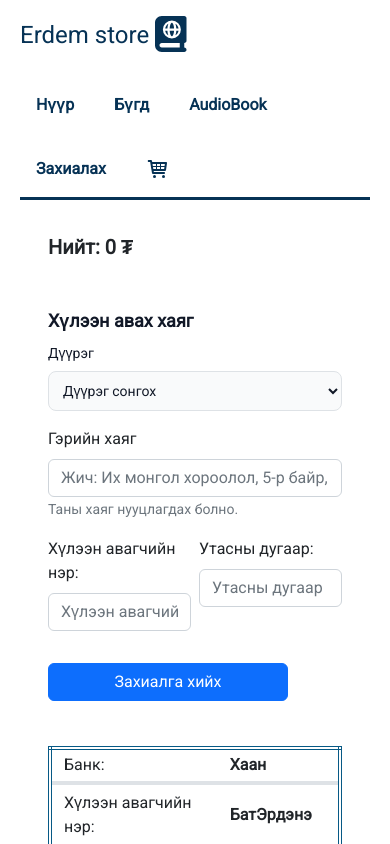
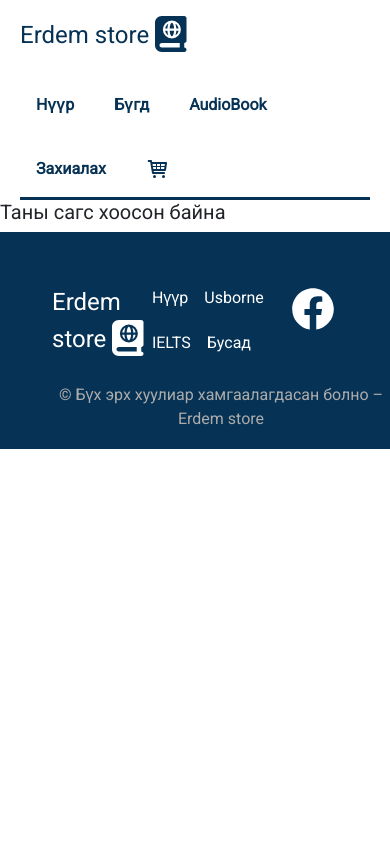
Before and after one commit to BNamuun/BookStore, a React (Create React App) app: page /makeOrder in a window 390 px wide. Shown: the top 844 px of the page. Built offline with nearby package versions, Linux system fonts and the light colour scheme.

Commit message:
mobile Responsive, add table, order button work, connection with mongoose

```diff
--- /dev/null
+++ b/src/Components/account.js
@@ -0,0 +1,49 @@
+import { useContext } from "react";
+import CartContext from "../context/cart/CartContext";
+const numeral = require("numeral");
+
+export function Account() {
+  const { items } = useContext(CartContext);
+  return (
+    <>
+      <table class="border-double border-4 border-sky-800 w-full my-1.5">
+        <tbody>
+          <tr className="border border-b-3">
+            <td className=" pl-3">Банк:</td>
+            <td className=" pl-3 font-bold">Хаан</td>
+          </tr>
+          <tr className="border border-b-3">
+            <td className=" pl-3">Хүлээн авагчийн нэр:</td>
+            <td className=" pl-3 font-bold">БатЭрдэнэ</td>
+          </tr>
+          <tr className="border border-b-3">
+            <td className=" pl-3">Данс:</td>
+            <td className=" pl-3 font-bold">5019-7164-77</td>
+          </tr>
+          <tr className="border border-b-3">
+            <td className=" pl-3"> Дүн</td>
+            <td className=" pl-3 font-bold">
+              {" "}
+              {numeral(
+                items.reduce((total, cartItem) => {
+                  const item = items.find((i) => i.id === cartItem.id);
+                  return total + (item?.price || 0) * cartItem.quantity;
+                }, 0)
+              ).format("0,0 ")}{" "}
+              ₮
+            </td>
+          </tr>
+          <tr>
+            <td className=" pl-3"> Гүйлгээний утга:</td>
+            <td className=" pl-3 font-bold">Утасны дугаар</td>
+          </tr>
+        </tbody>
+      </table>
+      <div>
+        <span>
+          Та 24 цагийн дотор шилжүүлснээр таны захиалга амжилттай хийгдэнэ
+        </span>
+      </div>
+    </>
+  );
+}
--- /dev/null
+++ b/src/Components/accountModal.js
@@ -0,0 +1,36 @@
+import React, { useState } from "react";
+import Button from "react-bootstrap/Button";
+import Modal from "react-bootstrap/Modal";
+import { Account } from "./account";
+
+function ModalAccount() {
+  const [show, setShow] = useState(false);
+
+  const handleClose = () => setShow(false);
+  const handleShow = () => setShow(true);
+
+  return (
+    <>
+      <Button variant="primary" onClick={handleShow}>
+        Launch demo modal
+      </Button>
+
+      <Modal show={show} onHide={handleClose} animation={false}>
+        <Modal.Header closeButton>
+          <Modal.Title> Төлбөр </Modal.Title>
+        </Modal.Header>
+        <Modal.Body>
+          <Account />
+        </Modal.Body>
+        <Modal.Footer>
+          <Button variant="secondary" onClick={handleClose}>
+            Close
+          </Button>
+          <Button variant="primary" onClick={handleClose}>
+            Save Changes
+          </Button>
+        </Modal.Footer>
+      </Modal>
+    </>
+  );
+}
--- a/src/Components/makeOrder.js
+++ b/src/Components/makeOrder.js
@@ -1,18 +1,52 @@
+import React from "react";
 import { useContext, useState } from "react";
 import CartContext from "../context/cart/CartContext";
 import { RiDeleteBin6Line } from "react-icons/ri";
 import { formatCurrency } from "./formatCurrency";
+import Modal from "react-bootstrap/Modal";
 import Form from "react-bootstrap/Form";
 import Button from "react-bootstrap/Button";
+import { useNavigate } from "react-router-dom";
+import { Account } from "./account";
+import axios from "axios";
 const numeral = require("numeral");
 export function MakeOrder() {
   const { items } = useContext(CartContext);
-  const [showForm, setShowForm] = useState(false);
-  // const [increaseAmount, setIncreaseAmount] = useState(Number(items.quantity));
-  // const [decreaseAmount, setDecreaseAmount] = useState(Number(items.quantity));
+  const [totalPrice, setTotalPrice] = useState(false);
+  const [show, setShow] = useState(false);
+
+  const handleClose = () => setShow(false);
+  const handleShow = () => setShow(true);
+  const [isRequiredFilled, setIsRequiredFilled] = useState(false);
+
   const { handleUpdateQuantity, handledeleteItem } = useContext(CartContext);
+  const initialValues = {
+    phoneNumber: "",
+    district: "",
+    name: "",
+    address: "",
+    date: "",
+    order: items.map((item) => ({
+      bookName: item.title,
+      quantity: item.quantity,
+    })),
+    fee: numeral(
+      items.reduce((total, cartItem) => {
+        const item = items.find((i) => i.id === cartItem.id);
+        return total + (item?.price || 0) * cartItem.quantity;
+      }, 0)
+    ).format("0,0 "),
+  };
+
+  const [orderDetail, setOrderDetail] = useState(initialValues);
+  function handleOrderDetails(e) {
+    const value = e.target.value;
+    setOrderDetail({
+      ...orderDetail,
+      [e.target.name]: value,
+    });
+  }
   if (!items) return null;
-  console.log(items);
   function increasetQtity(item) {
     if (item.quantity >= 1) {
       const newQuantity = item.quantity + 1;
@@ -27,10 +61,24 @@
       handleUpdateQuantity(item.id, newQuantity);
     }
   }
-  return (
+  const handleSubmitOrder = async () => {
+    handleShow();
+    // orderDetail.date = new Date().toLocaleString();
+    // axios
+    //   .post(`http://localhost:8000/orderDetails`, orderDetail)
+    //   .then((res) => {
+    //     const { status } = res;
+    //     if (status === 201) {
+    //       alert("Захиалга амжилттай хийгдлээ");
+    //     }
+    //   });
+    // console.log(orderDetail);
+    // Handle form submission logic here
+  };
+  return items.length > 0 ? (
     <div className="max-w-screen-xl px-5 m-auto py-8">
       {/* <h2> Таны сагс</h2> */}
-      <div className="grid lg:grid-cols-2 gap-x-10 min-h-screen">
+      <div className="grid lg:grid-cols-2 md:grid-col-2 grid-cols-1 gap-x-10 min-h-screen">
         <div className="">
           {items.map((item) => (
             <>
@@ -97,93 +145,90 @@
           </h4>
           <Form>
             <label
-              for="countries"
-              class="block mb-2 text-sm font-medium text-gray-900 dark:text-white"
+              htmlFor="countries"
+              className="block mb-2 text-sm font-medium text-gray-900 dark:text-white"
             >
               Дүүрэг
             </label>
             <select
+              name="district"
               id="countries"
-              class="bg-gray-50 border border-gray-300 text-gray-900 text-sm rounded-lg mb-3  focus:ring-blue-500 focus:border-blue-500 block w-full p-2.5 dark:bg-gray-700 dark:border-gray-600 dark:placeholder-gray-400 dark:text-white dark:focus:ring-blue-500 dark:focus:border-blue-500"
+              className="bg-gray-50 border border-gray-300 text-gray-900 text-sm rounded-lg mb-3  focus:ring-blue-500 focus:border-blue-500 block w-full p-2.5 dark:bg-gray-700 dark:border-gray-600 dark:placeholder-gray-400 dark:text-white dark:focus:ring-blue-500 dark:focus:border-blue-500"
+              onChange={handleOrderDetails}
+              value={orderDetail.district}
             >
               <option selected>Дүүрэг сонгох</option>
-              <option value="US">УБ-Баянгол</option>
-              <option value="CA">УБ-Баянзүрх</option>
-              <option value="CA">УБ-Сонгинохайрхан</option>
-              <option value="CA">УБ-Сүхбаатар</option>
-              <option value="CA">УБ-Хан-Уул</option>
-              <option value="CA">УБ-Чингэлтэй</option>
-              <option value="FR">Налайх</option>
+              <option value="Баянгол">Баянгол</option>
+              <option value="Баянзүрх">Баянзүрх</option>
+              <option value="Сонгинохайрхан">Сонгинохайрхан</option>
+              <option value="Cүхбаатар">Сүхбаатар</option>
+              <option value="Хан-уул">Хан-Уул</option>
+              <option value="Чингэлтэй">Чингэлтэй</option>
+              <option value="Налайх">Налайх</option>
             </select>
-            <Form.Group className="mb-3" controlId="formBasicEmail">
-              <Form.Label>Гэрийн хаяг </Form.Label>
+            <Form.Group className="mb-3">
+              <Form.Label>Хүргэлтийн хаяг </Form.Label>
               <Form.Control
+                name="address"
+                value={orderDetail.address}
+                onChange={handleOrderDetails}
                 type="text"
                 placeholder="Жич: Их монгол хороолол, 5-р байр, 2-р орц"
               />
-              <Form.Text className="text-muted">
-                Таны хаяг нууцлагдах болно.
-              </Form.Text>
             </Form.Group>
-            <div className="grid gap-x-2 mb-3 grid-cols-2">
-              <Form.Group className="mb-3" controlId="formBasicPassword">
+            <div className="grid gap-x-2 mb-3 md:grid-cols-2 grid-col-1">
+              <Form.Group className="mb-3">
                 <Form.Label>Хүлээн авагчийн нэр: </Form.Label>
                 <Form.Control
+                  name="name"
+                  value={orderDetail.name}
+                  onChange={handleOrderDetails}
                   type="text"
                   placeholder="Хүлээн авагчийн нэр"
                   required
                 />
               </Form.Group>
-              <Form.Group className="mb-3" controlId="formBasicPassword">
+              <Form.Group className="mb-3">
                 <Form.Label>Утасны дугаар: </Form.Label>
-                <Form.Control type="tel" placeholder="Утасны дугаар" required />
+                <Form.Control
+                  name="phoneNumber"
+                  value={orderDetail.phoneNumber}
+                  onChange={handleOrderDetails}
+                  type="tel"
+                  placeholder="Утасны дугаар"
+                  required
+                />
               </Form.Group>
             </div>
 
-            <Button variant="primary" type="submit" className="w-60">
-              Захиалга хийх
+            <Button
+              variant="primary"
+              className="w-60"
+              onClick={handleSubmitOrder}
+            >
+              Continue
             </Button>
+            <Modal show={show} onHide={handleClose} animation={false}>
+              <Modal.Header closeButton>
+                <Modal.Title> Захиалга </Modal.Title>
+              </Modal.Header>
+              <Modal.Body className="w-full">
+                <Account />
+              </Modal.Body>
+              <Modal.Footer>
+                <Button variant="secondary" onClick={handleClose}>
+                  Close
+                </Button>
+                <Button variant="primary" onClick={handleClose}>
+                  Save Changes
+                </Button>
+              </Modal.Footer>
+            </Modal>
           </Form>
-        </div>
-        <table class="border-double border-4 border-sky-800">
-          <tbody>
-            <tr className="border border-b-3">
-              <td className=" pl-3">Банк:</td>
-              <td className=" pl-3 font-bold">Хаан</td>
-            </tr>
-            <tr className="border border-b-3">
-              <td className=" pl-3">Хүлээн авагчийн нэр:</td>
-              <td className=" pl-3 font-bold">БатЭрдэнэ</td>
-            </tr>
-            <tr className="border border-b-3">
-              <td className=" pl-3">Данс:</td>
-              <td className=" pl-3 font-bold">5019716477</td>
-            </tr>
-            <tr className="border border-b-3">
-              <td className=" pl-3"> Дүн</td>
-              <td className=" pl-3 font-bold">
-                {" "}
-                {numeral(
-                  items.reduce((total, cartItem) => {
-                    const item = items.find((i) => i.id === cartItem.id);
-                    return total + (item?.price || 0) * cartItem.quantity;
-                  }, 0)
-                ).format("0,0 ")}{" "}
-                ₮
-              </td>
-            </tr>
-            <tr>
-              <td className=" pl-3"> Гүйлгээний утга:</td>
-              <td className=" pl-3 font-bold">Утасны дугаар</td>
-            </tr>
-          </tbody>
-        </table>
-        <div>
-          <span>
-            Та 24 цагийн дотор шилжүүлснээр таны захиалга амжилттай хийгдэнэ
-          </span>
         </div>
       </div>
     </div>
+  ) : (
+    <h5> Таны сагс хоосон байна</h5>
   );
 }
```
Also changed, not shown: src/Components/Order.js (+12 -2 lines).
